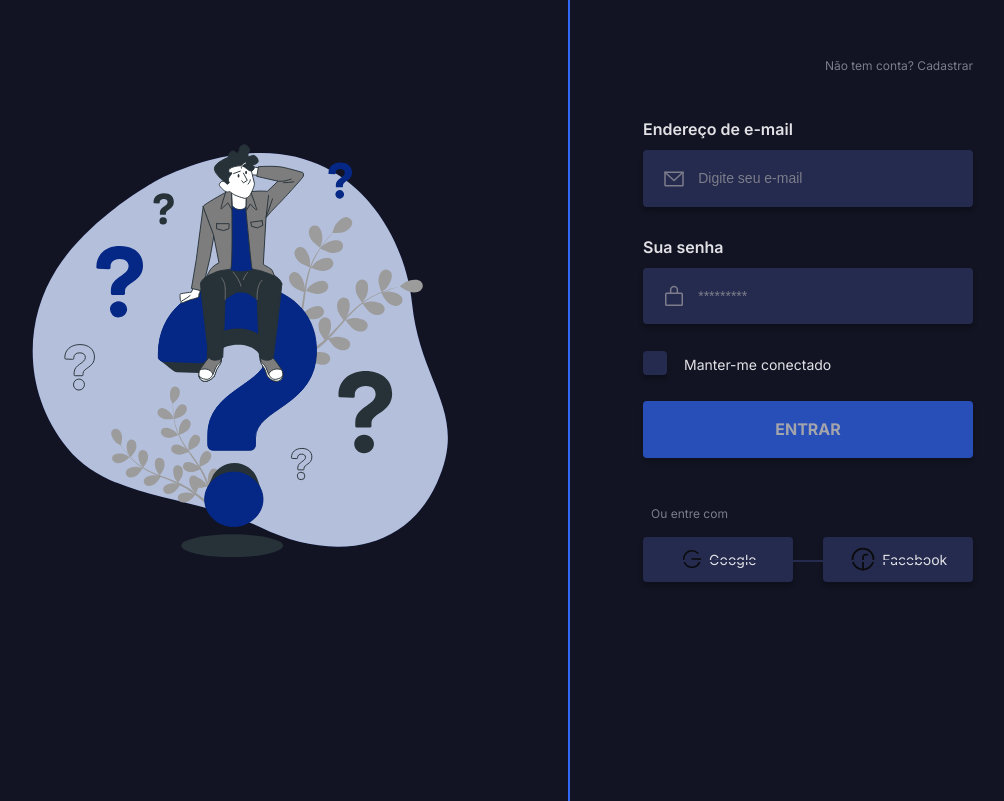
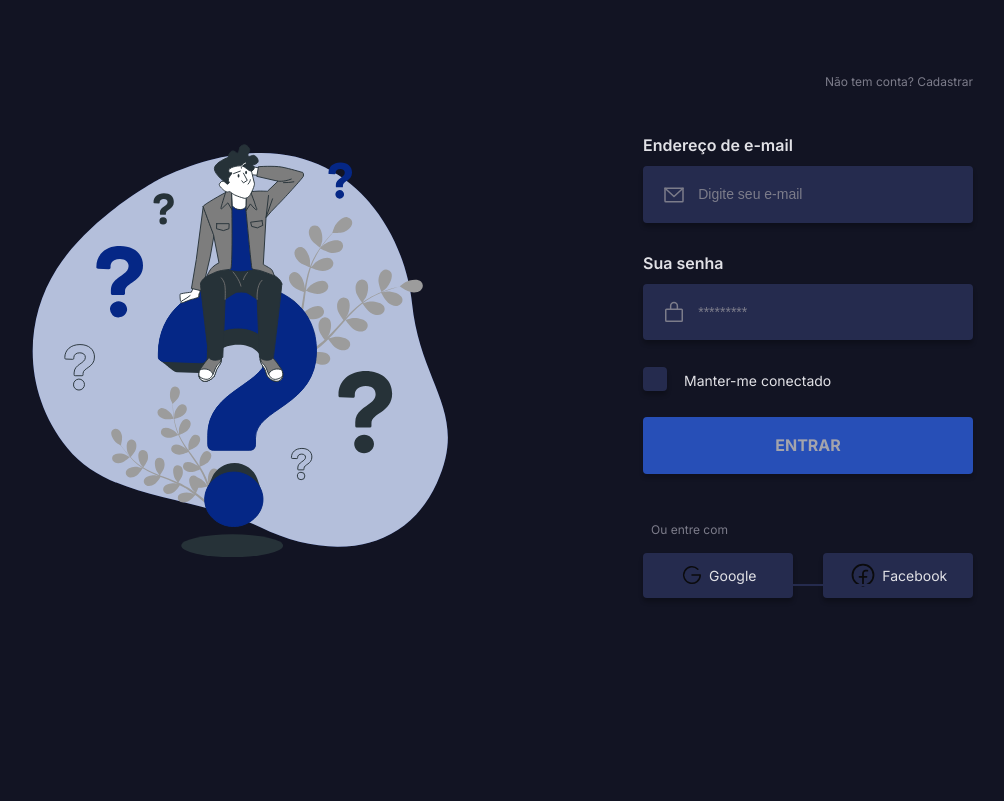
Before and after one commit to Ingridaquino/question-blue, a React (Vite) app: page / in a window 1280 px wide. Shown: the whole page, without its empty margins (139-1143 px from the left). Built offline with nearby package versions, Linux system fonts and the light colour scheme.

Commit message:
:building_construction: altered stylization

```diff
--- a/src/components/form/styles.ts
+++ b/src/components/form/styles.ts
@@ -6,7 +6,7 @@ export const Title = styled.h1`
 `;
 
 export const FormLogin = styled.div`
-    padding: 1rem 5rem;
+    padding: 2rem 5rem;
 
 span {
    display: block;
@@ -33,7 +33,6 @@ form {
 @media(min-width: 2220px){
   &{
     padding: 1rem 2rem;
-    background-color: red;
   }
 }
 
--- a/src/components/redeSocial/style.ts
+++ b/src/components/redeSocial/style.ts
@@ -2,7 +2,7 @@ import styled from "styled-components";
 
 export const ContainerSocial = styled.div`
   margin: 0 auto;
-  padding: 2rem 4rem;
+  padding: 1rem 4rem;
   text-align: start;
 
   & > p {
@@ -26,18 +26,26 @@ export const ContainerSocial = styled.div`
     position: absolute;
     width: 22%;
     right: 16.6%;
-    top: 70%;
+    top: 73%;
     border: 1px solid ${(props) => props.theme.colors.secundary};
   }
 
   @media (min-width: 2220px) {
     &::before {
-      width: 18rem;
-      right: 11.2rem;
-      top: 34rem;
+      width: 23rem;
+      right: 48rem;
+      top: 38rem;
+    }
+
+    & {
+      width: 100%;
+      padding-top: 3rem;
+    }
+
+    & > div {
+      width: 100%;
     }
   }
-
 
   @media (max-width: 980px){
     & {
@@ -50,9 +58,15 @@ export const ContainerSocial = styled.div`
       width: 100%;
       margin-right: 10rem;
       margin: 0 auto;
+    }
 
+    &::before {
+      width: 14rem;
+      right: 26.6%;
+      top: 74%;
     }
   }
+
 `;
 
 export const ContainerRede = styled.div`
@@ -76,8 +90,7 @@ export const ContainerRede = styled.div`
     color: ${(props) => props.theme.colors.text};
   }
 
-
-  @media (max-width: 980px){
+  @media (max-width: 980px) {
     & {
       width: 120px;
       padding: 1rem;
--- a/src/pages/login/styles.ts
+++ b/src/pages/login/styles.ts
@@ -8,7 +8,6 @@ export const Container = styled.div`
   grid-template-columns: 1fr 490px;
   align-items: center;
   padding: 0 3rem 9rem;
-  /* padding: 1rem 5rem; */
 
   gap: 2rem;
   margin: 0 auto;
@@ -29,21 +28,20 @@ export const Container = styled.div`
       margin: 0 auto;
     }
   }
+
+  //desktop grande
+  @media (min-width: 2200px) {
+    & {
+        padding: 0 2rem 1rem;
+    }
+
+  }
 `;
 
 
 export const ImagemContainer = styled.div`
   width: 100%;
   height: 100%;
-
-  &::after {
-    content: "";
-    position: absolute;
-    height: 100%;
-    top: -1px;
-    left: 707px;
-    border: 1px solid ${(props) => props.theme.colors.sky};
-  }
 
   img {
     display: block;
```
